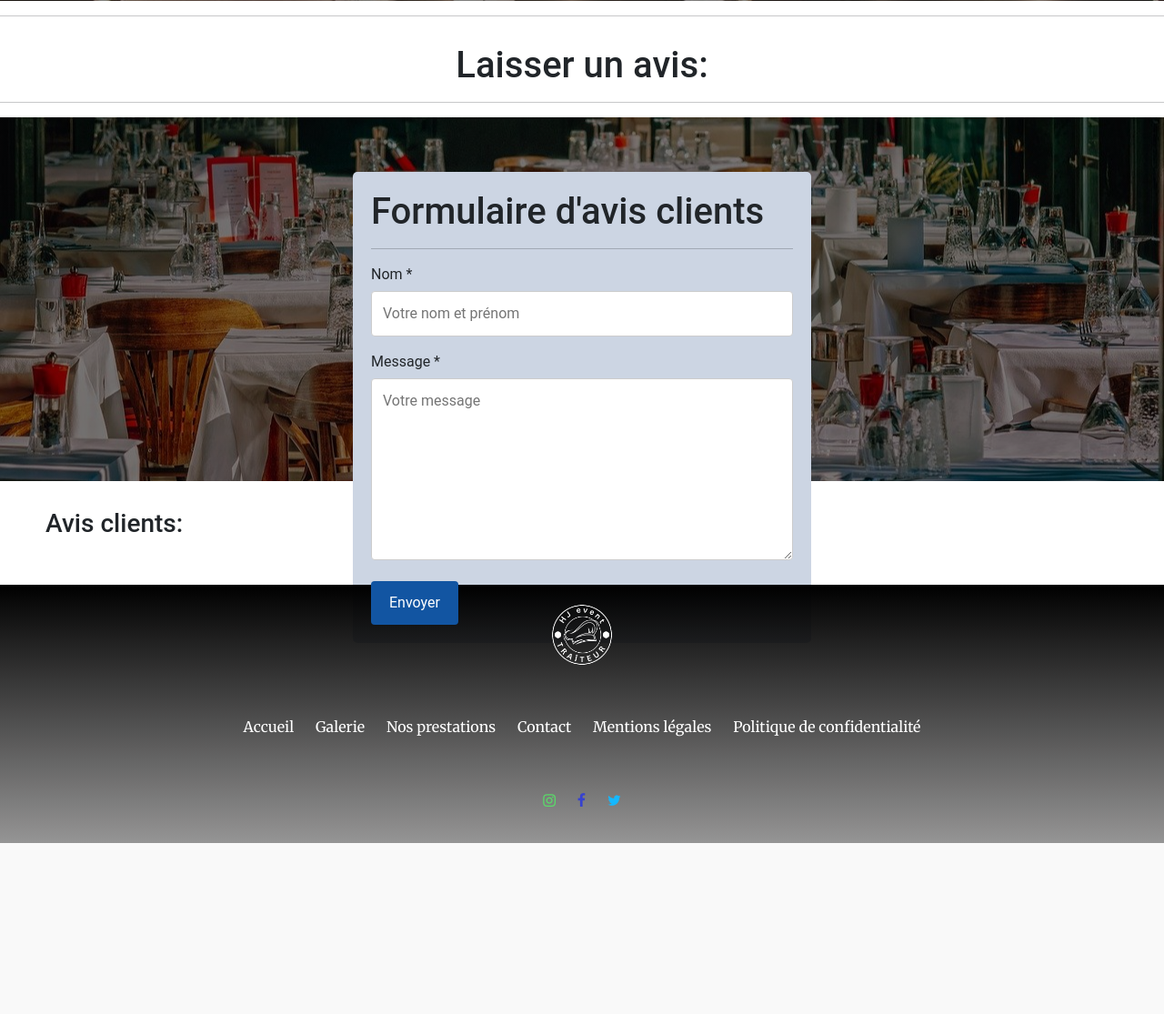
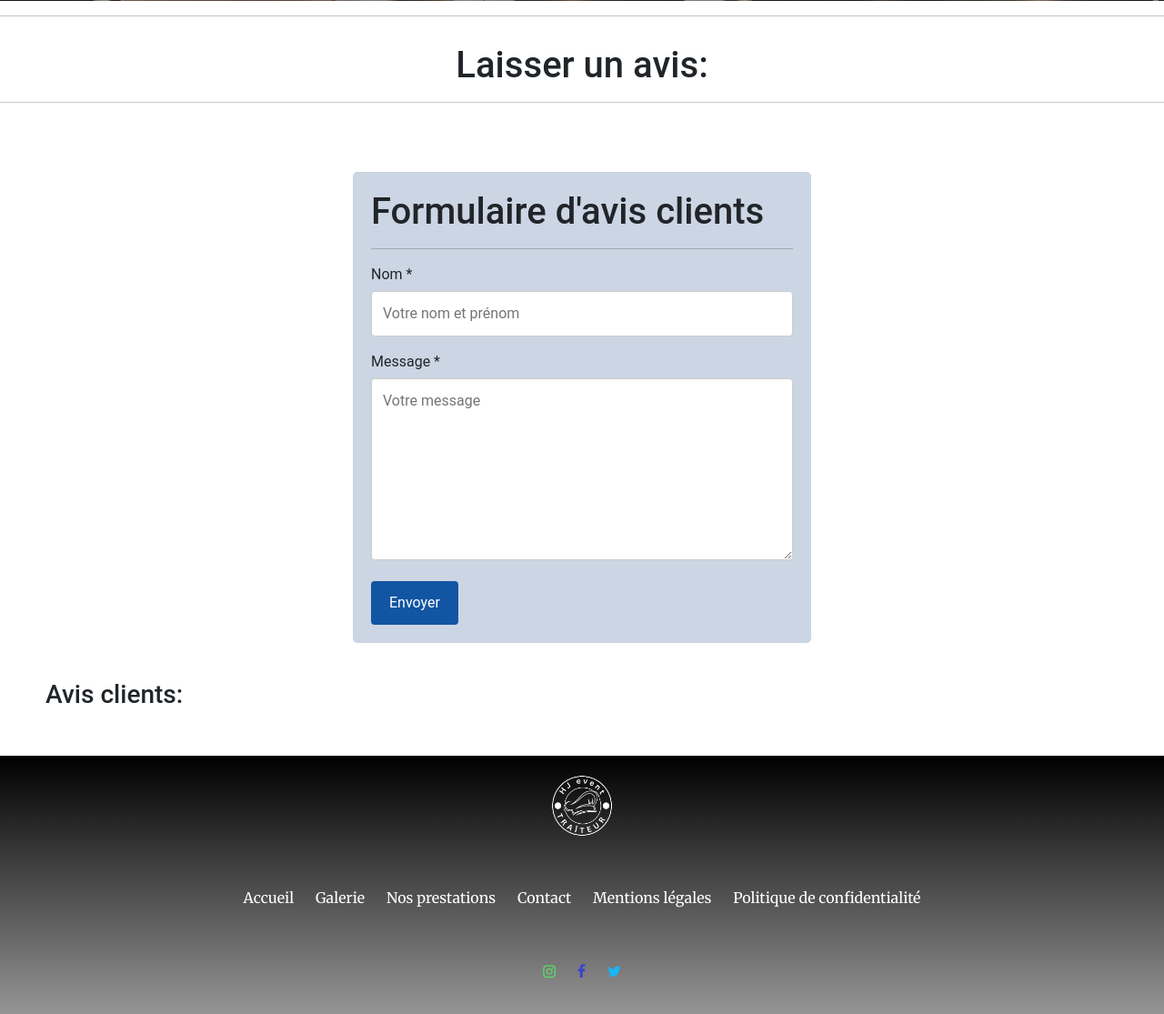
Before and after one commit to hamzajabre/fil-rouge-master2, a PHP site: page /Contact.html in a window 1280 px wide. Shown: the part 1944-3059 px from the top of the page at 91% size. Before the commit the page ends 2871 px from the top, so only its background shows below. Run offline with PHP 8.4, Linux system fonts and the light colour scheme; some web fonts are replaced.

Commit message:
Update contact.css

```diff
--- a/assets/css/contact.css
+++ b/assets/css/contact.css
@@ -103,8 +103,8 @@ body {font-family: Arial, Helvetica, sans-serif;
 }
 
 
-.avis{
+/*.avis{
 	background: linear-gradient(rgba(0, 0, 0, 0.5), rgba(0, 0, 0, 0.5)), url('../img/banniere4.jpg') center center fixed no-repeat;
 	background-size: cover;
 	height: 400px;
-}
+}*/
```
